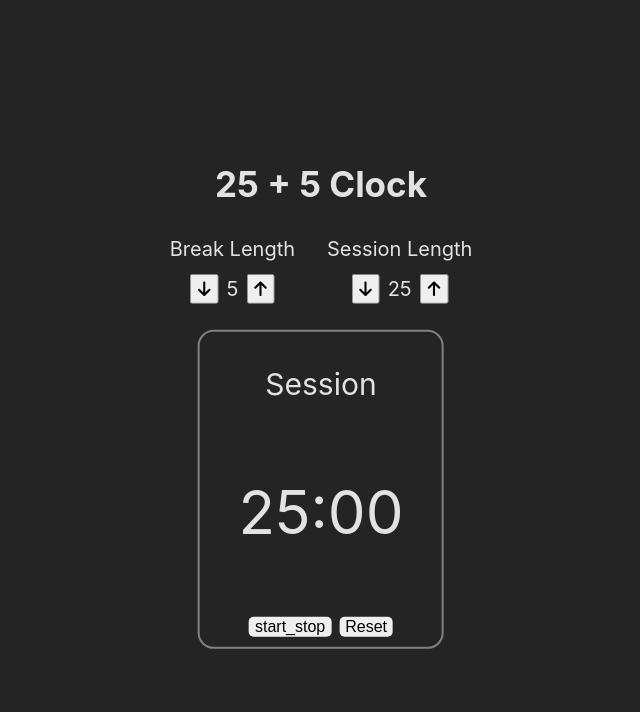
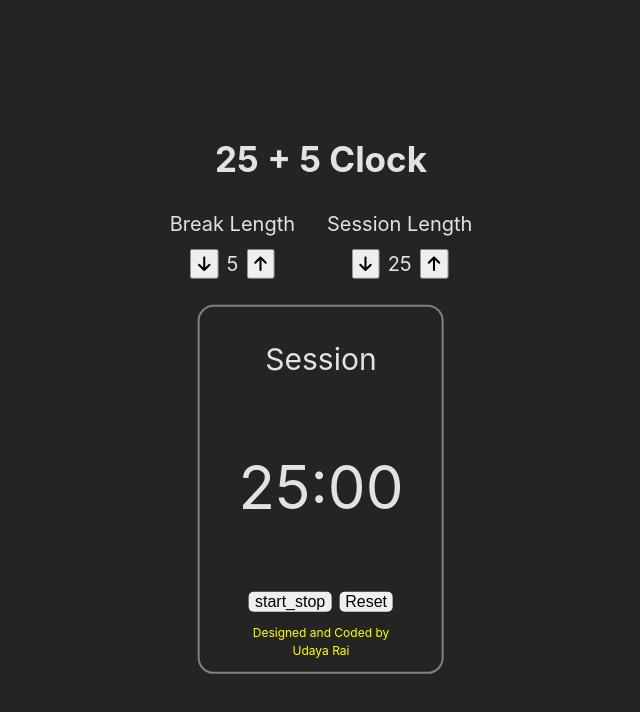
Before and after one commit to ud87/React-Freecodecamp-Front-End-Development-Libraries-certification, a React (Vite) app in the folder 25+5 Clock/: page / in a window 1280 px wide. Shown: the top 712 px of the page, without its empty margins (319-959 px from the left). Built offline with nearby package versions, Linux system fonts and the light colour scheme.

Commit message:
footer element added to Timer.jsx, footer text css added, readme.md updated to add  25+5 clock

```diff
--- a/25+5 Clock/components/Timer.jsx
+++ b/25+5 Clock/components/Timer.jsx
@@ -47,6 +47,11 @@ export default function Timer(props) {
           Reset
         </button>
       </div>
+      <footer>
+        <p>
+          Designed and Coded by <span className="author">Udaya Rai</span>
+        </p>
+      </footer>
     </div>
   );
 }
--- a/25+5 Clock/src/App.css
+++ b/25+5 Clock/src/App.css
@@ -57,3 +57,12 @@ h1 {
   border-radius: 5px;
   border: none;
 }
+
+footer p {
+  font-size: 12px;
+  color: yellow;
+}
+
+.author {
+  display: block;
+}
```
Also changed, not shown: 1 other file (tests, documents, lock files or other folders).
